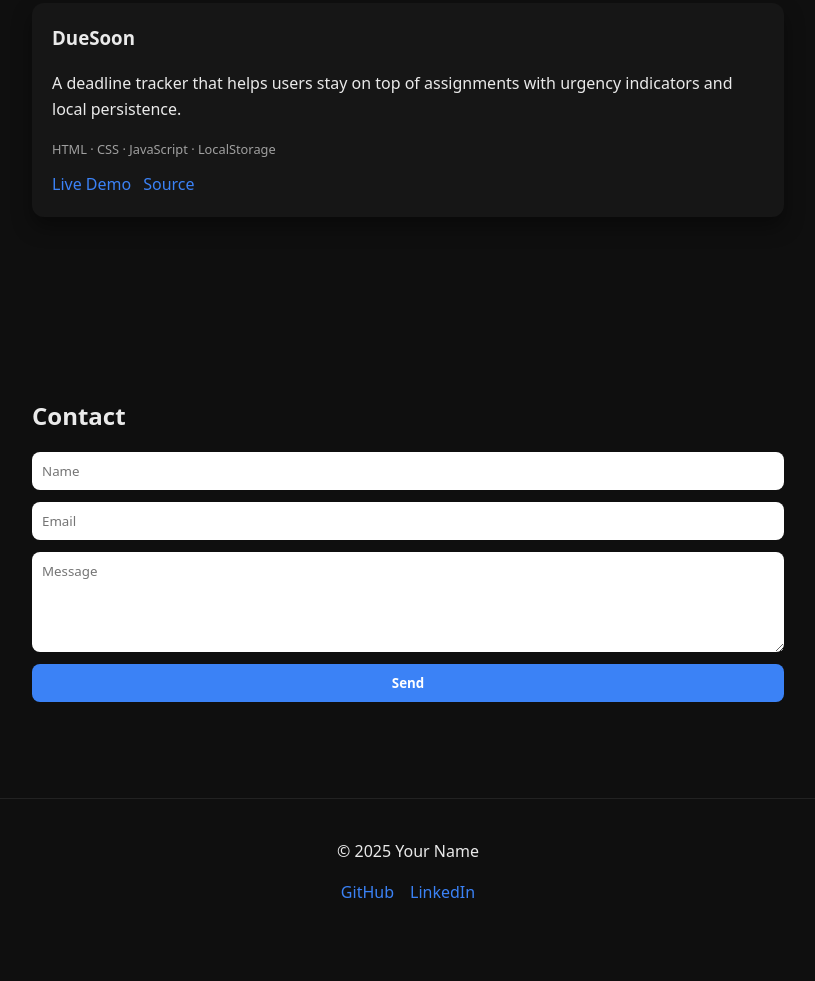
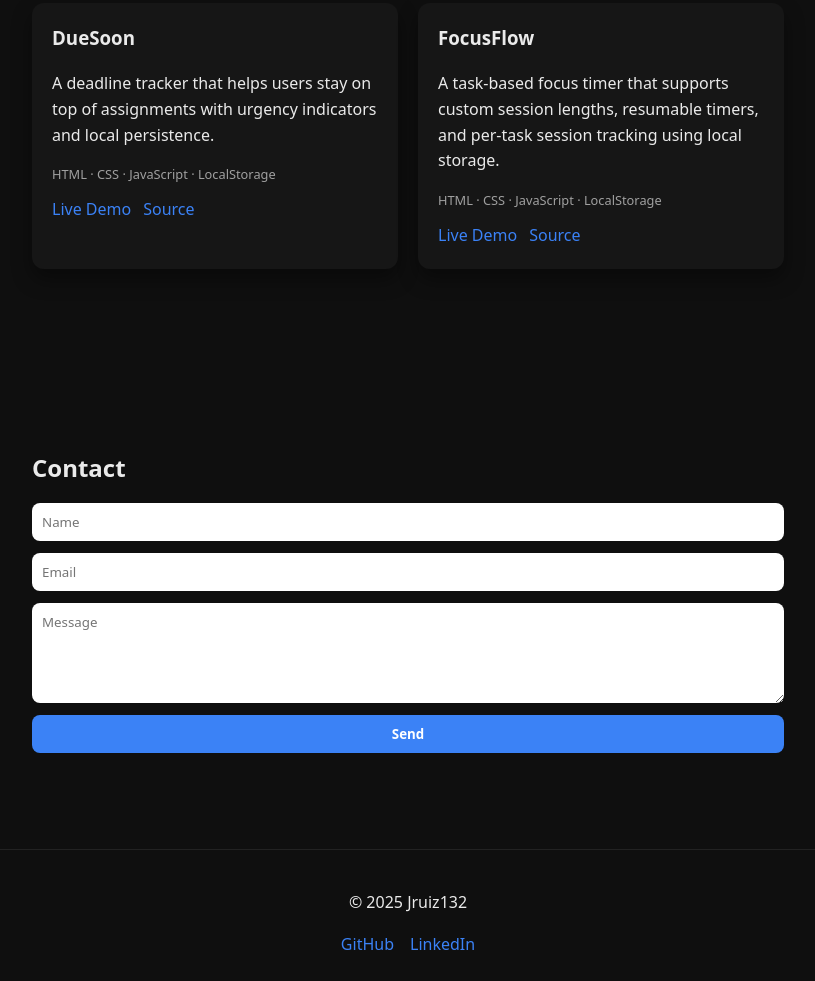
Before and after one commit to jruiz132/portfolio-site, a plain HTML site: page index.html in a window 1280 px wide. Shown: the part 1253-2234 px from the top of the page, without its empty margins (232-1047 px from the left). Before the commit the page ends 2183 px from the top, so only its background shows below. Drawn offline with Linux system fonts and the light colour scheme.

Commit message:
Index
added a new project to the list (FocusFLow)

```diff
--- a/index.html
+++ b/index.html
@@ -3,13 +3,13 @@
 <head>
   <meta charset="UTF-8" />
   <meta name="viewport" content="width=device-width, initial-scale=1.0"/>
-  <title>Your Name | Developer</title>
+  <title>Jruiz132 | Developer</title>
   <link rel="stylesheet" href="styles.css" />
 </head>
 <body>
 
   <header class="hero">
-    <h1>Your Name</h1>
+    <h1>Jruiz132</h1>
     <p class="subtitle">I build clean, useful web apps.</p>
 
     <div class="hero-buttons">
@@ -49,6 +49,23 @@
         </article>
 
         <!-- Future projects go here -->
+
+        <article class="project-card">
+          <h3>FocusFlow</h3>
+          <p>
+            A task-based focus timer that supports custom session lengths, resumable
+            timers, and per-task session tracking using local storage.
+          </p>
+          <p class="tech">HTML · CSS · JavaScript · LocalStorage</p>
+
+          <div class="project-links">
+            <a href="https://jruiz132.github.io/FocusFlow/" target="_blank">Live Demo</a>
+            <a href="https://github.com/jruiz132/FocusFlow" target="_blank">Source</a>
+          </div>
+        </article>
+
+
+
       </div>
     </section>
 
@@ -68,7 +85,7 @@
   </main>
 
   <footer>
-    <p>© 2025 Your Name</p>
+    <p>© 2025 Jruiz132</p>
     <div class="socials">
       <a href="https://github.com/yourusername">GitHub</a>
       <a href="https://linkedin.com/in/yourusername">LinkedIn</a>
```
